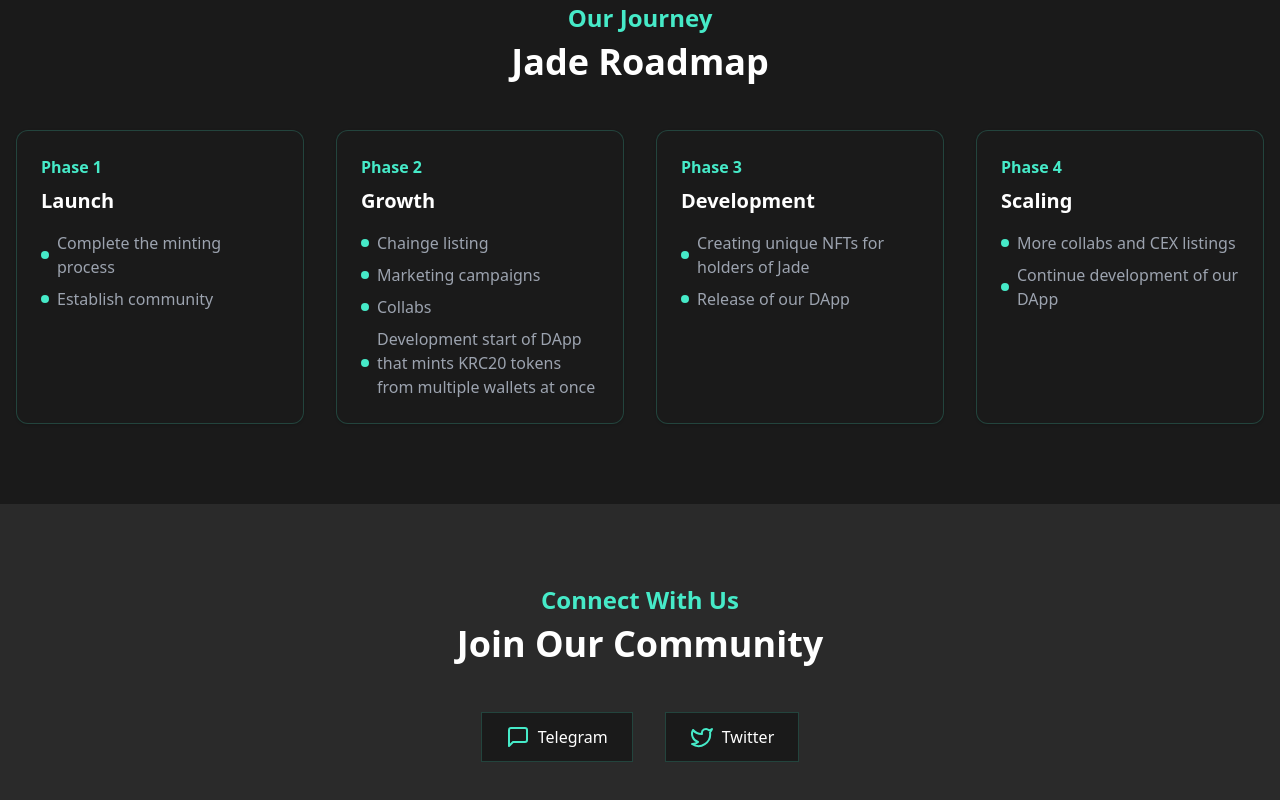
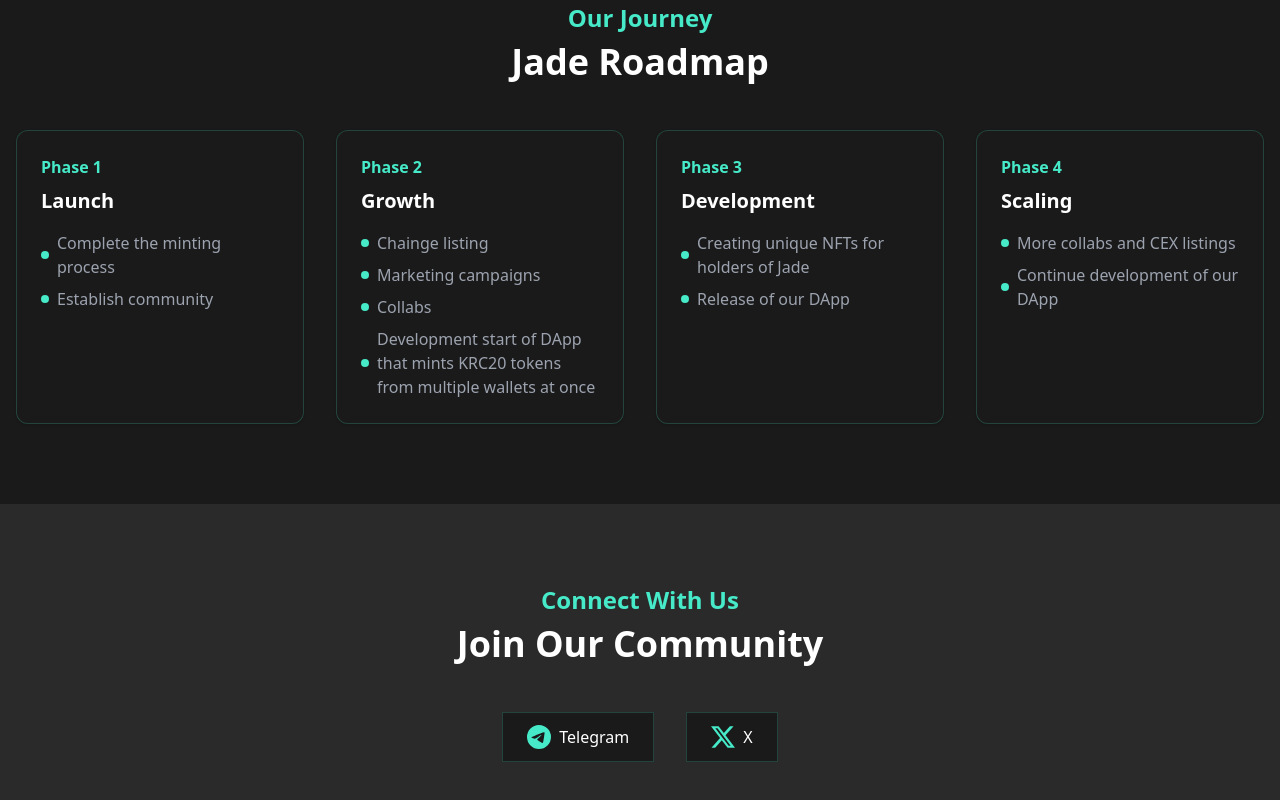
Before and after one commit to loveshadowfiend/jade-kaspa, a Next.js app: page / in a window 1280 px wide. Shown: the part 2786-3586 px from the top of the page. Built offline with nearby package versions, Linux system fonts and the light colour scheme.

Commit message:
style: change socials icon

```diff
--- a/app/page.tsx
+++ b/app/page.tsx
@@ -378,7 +378,13 @@ export default function Home() {
               rel="noopener noreferrer"
               className="flex items-center gap-2 px-6 py-3 bg-[#1A1A1A] rounded-lg border border-[#46eac8]/20 hover:border-[#46eac8] transition-colors group"
             >
-              <MessageSquare className="w-6 h-6 text-[#46eac8]" />
+              <Image
+                src="/telegram.svg"
+                alt="Telegram Social"
+                width={6}
+                height={6}
+                className="w-6 h-6 fill-[#46eac8]"
+              />
               <span className="text-white group-hover:text-[#46eac8] transition-colors">
                 Telegram
               </span>
@@ -389,9 +395,15 @@ export default function Home() {
               rel="noopener noreferrer"
               className="flex items-center gap-2 px-6 py-3 bg-[#1A1A1A] rounded-lg border border-[#46eac8]/20 hover:border-[#46eac8] transition-colors group"
             >
-              <Twitter className="w-6 h-6 text-[#46eac8]" />
+              <Image
+                src="/x.svg"
+                alt="X Social"
+                width={6}
+                height={6}
+                className="w-6 h-6 fill-[#46eac8]"
+              />
               <span className="text-white group-hover:text-[#46eac8] transition-colors">
-                Twitter
+                X
               </span>
             </a>
           </div>
```
Also changed, not shown: public/telegram.svg (added), public/x.svg (added).
